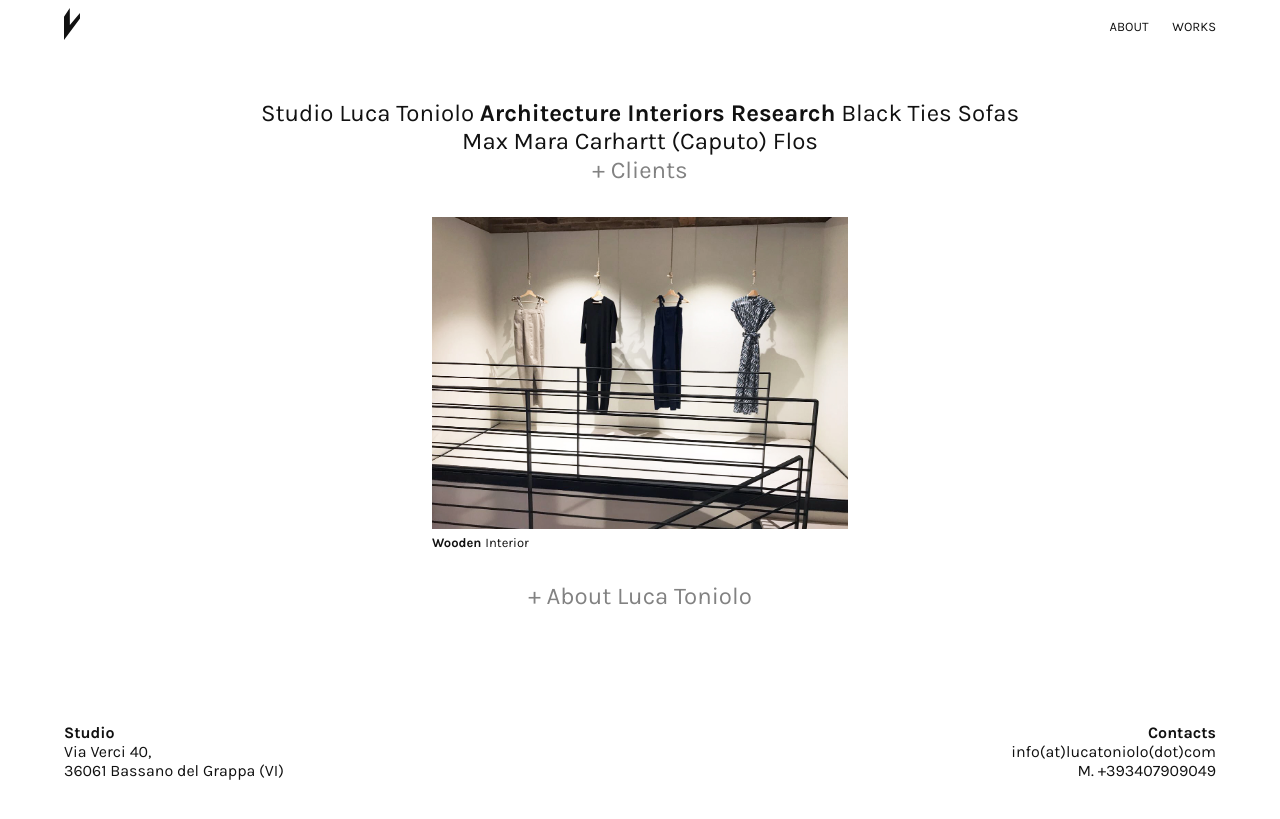
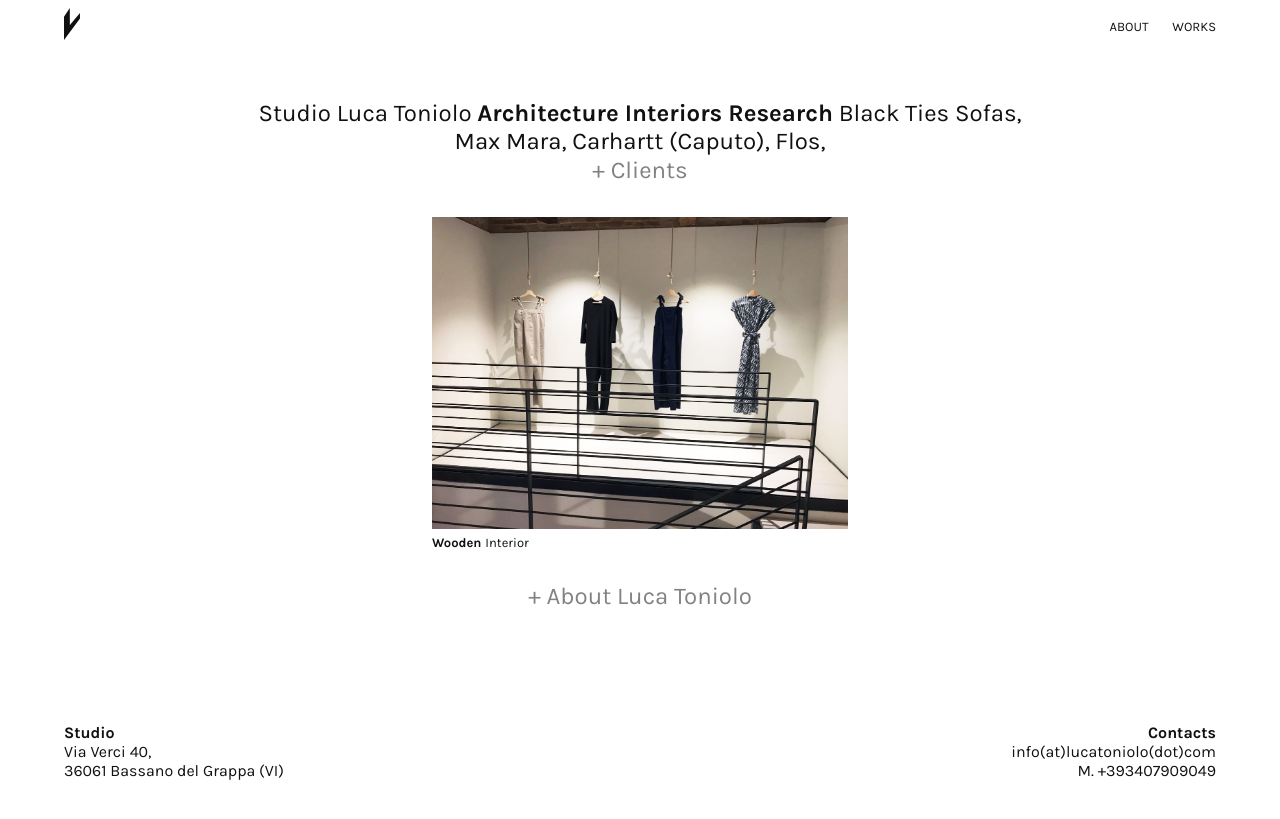
Before and after one commit to rzecchini/lucatoniolo, a Jekyll site: the page built from index.md, in a window 1280 px wide. Shown: the top 819 px of the page. Built offline with Jekyll 4.4.1, drawn with Linux system fonts in a browser that asks for light colours.

Commit message:
feat: add commas in client list

```diff
--- a/_layouts/home.html
+++ b/_layouts/home.html
@@ -30,9 +30,9 @@
                     {% for client in sorted_clients %}
                         {% if forloop.index < 5 %}
                             {% if client.work_link %}
-                                    <a href="{{ client.work_link | relative_url }}">{{ client.title }}</a>
+                                    <a href="{{ client.work_link | relative_url }}">{{ client.title }}</a>,
                                 {% else %}
-                                    {{ client.title }}
+                                    {{ client.title }},
                             {% endif %}
                         {% endif %}
                     {% endfor %}
@@ -41,9 +41,9 @@
                     {% for client in sorted_clients %}
                         {% if forloop.index >= 5 %}
                             {% if client.work_link %}
-                                    <a href="{{ client.work_link | relative_url }}">{{ client.title }}</a>
+                                    <a href="{{ client.work_link | relative_url }}">{{ client.title }}</a>{% if forloop.last != true %},{% endif %}
                                 {% else %}
-                                    {{ client.title }}
+                                    {{ client.title }}{% if forloop.last != true %},{% endif %}
                             {% endif %}
                         {% endif %}
                     {% endfor %}
```
